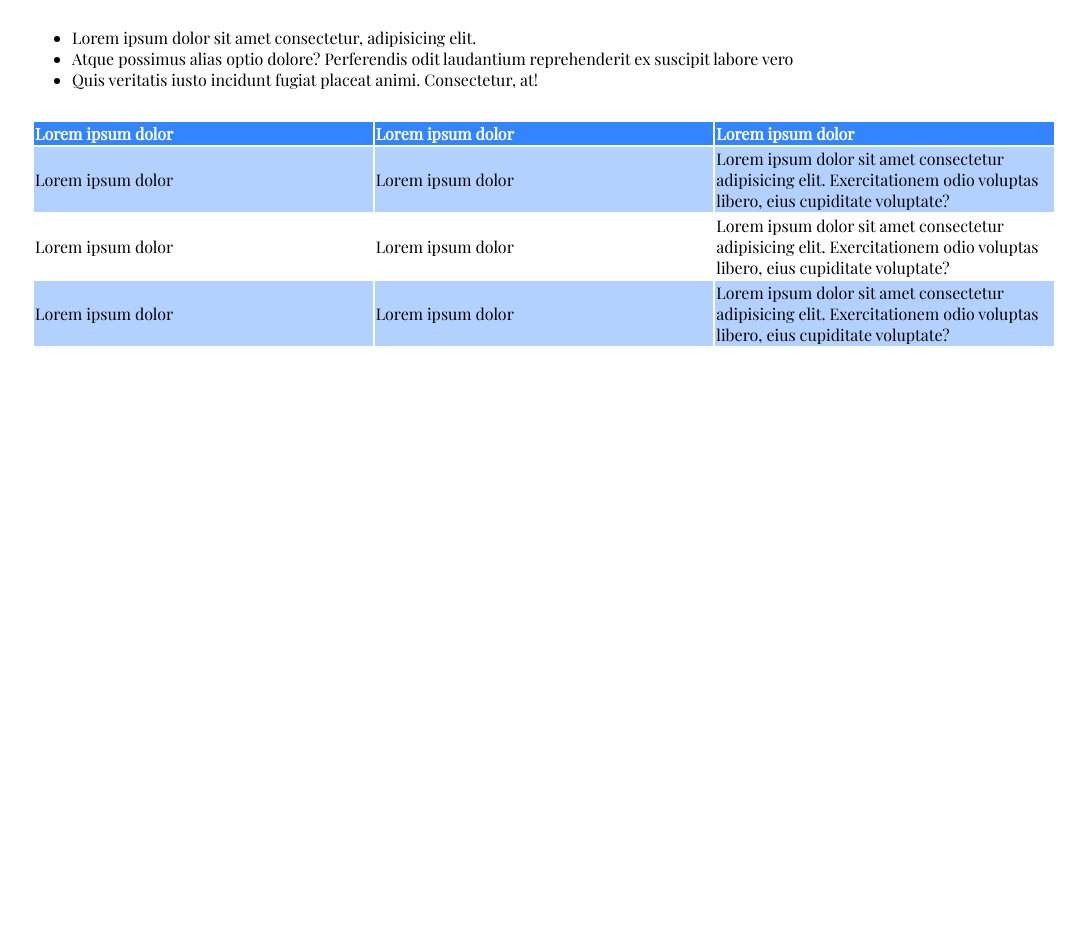
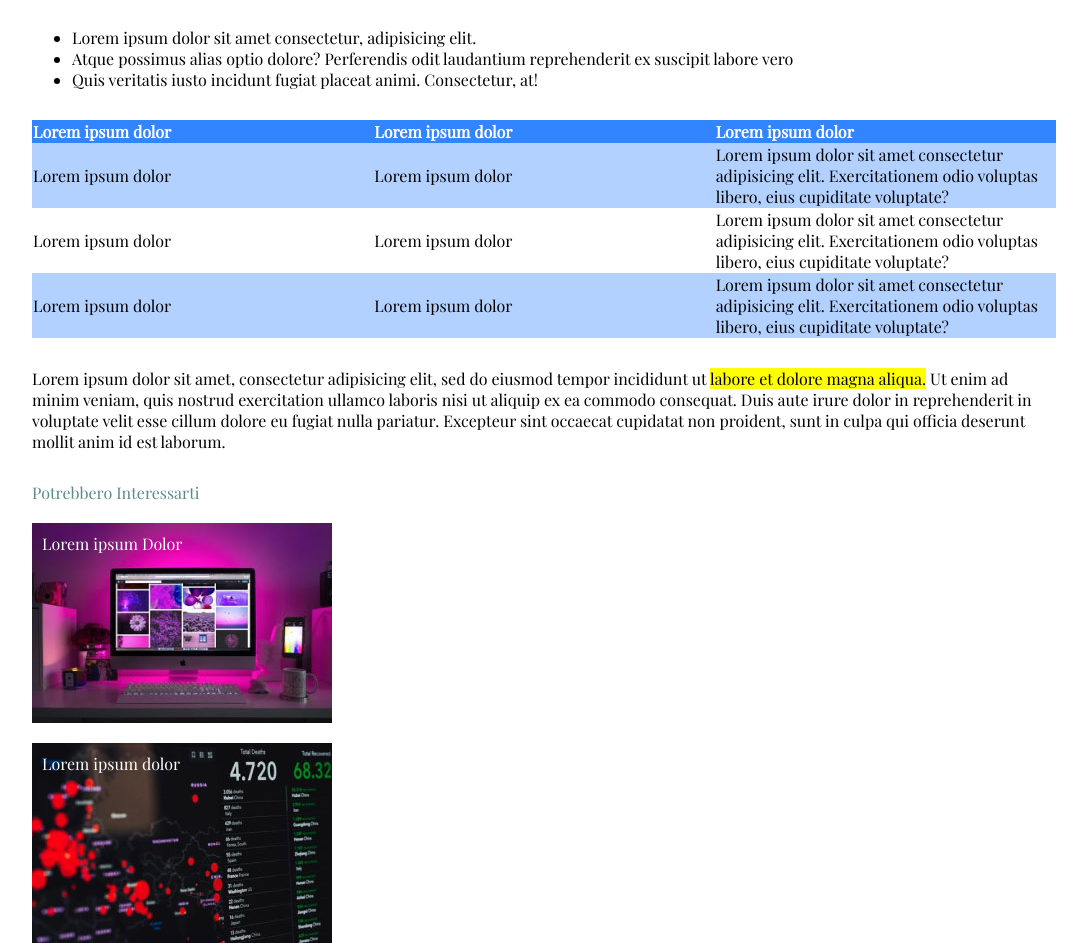
Before and after one commit to AlexandreLemes91/html-css-booleaner, a website: page index.html in a window 1280 px wide. Shown: the part 827-1770 px from the top of the page, without its empty margins (96-1183 px from the left). Before the commit the page ends 1175 px from the top, so only its background shows below. Drawn offline with nearby package versions, Linux system fonts and the light colour scheme.

Commit message:
finish(maybe)

```diff
--- a/css/master.css
+++ b/css/master.css
@@ -33,7 +33,7 @@ h1{
   font-size: 40px;
 }
 
-.articledata{
+.otherdata{
   color: rgb(92, 138, 138);
 }
 
@@ -53,6 +53,10 @@ h1{
   width: 33%;
 }
 
+table{
+  border-collapse: collapse;
+}
+
 thead{
   background-color: rgb(51, 133, 255);
   color: white;
@@ -62,3 +66,21 @@ thead{
 .safereading{
   background-color: rgb(179, 209, 255);
 }
+
+.morearticles1{
+  padding: 10px;
+  color: white;
+  margin-top: 20px;
+  background-image: url("../img/monitor.jpg");
+  width: 300px;
+  height: 200px;
+}
+
+.morearticles2{
+  padding: 10px;
+  color: white;
+  margin-top: 20px;
+  background-image: url("../img/graph.jpg");
+  width: 300px;
+  height: 200px;
+}
--- a/index.html
+++ b/index.html
@@ -24,7 +24,7 @@
       <!--title-->
       <section>
         <h1>Internet deve essere al servizio del "bene pubblico": il manifesto di Tim Berners-Lee</h1>
-        <p class=articledata>
+        <p class=otherdata>
           Scritto da <span class="author">The Booleaner</span><br>
           <span class="details">il 10/10/2020</span>
         </p>
@@ -84,8 +84,22 @@
           </tbody>
         </table>
       </section>
+
       <!--2nd article-->
+      <section>
+          Lorem ipsum dolor sit amet, consectetur adipisicing elit, sed do eiusmod tempor incididunt ut <span class=evidence>labore et dolore magna aliqua.</span> Ut enim ad minim veniam, quis nostrud exercitation ullamco laboris nisi ut aliquip ex ea commodo consequat. Duis aute irure dolor in reprehenderit in voluptate velit esse cillum dolore eu fugiat nulla pariatur. Excepteur sint occaecat cupidatat non proident, sunt in culpa qui officia deserunt mollit anim id est laborum.
+      </section>
+
       <!--secondary link-->
+      <section>
+        <span class="otherdata">Potrebbero Interessarti</span>
+        <div class="morearticles1">
+          Lorem ipsum Dolor
+        </div>
+        <div class="morearticles2">
+          Lorem ipsum dolor
+        </div>
+      </section>
     </main>
 
 
```
